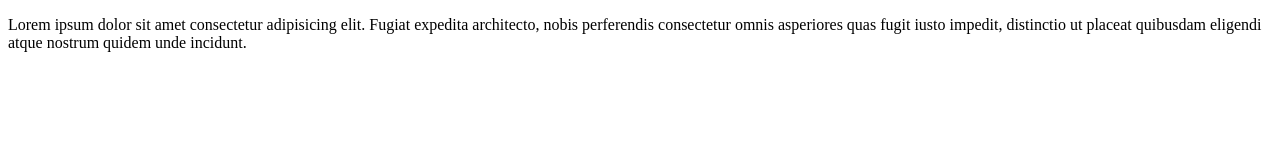
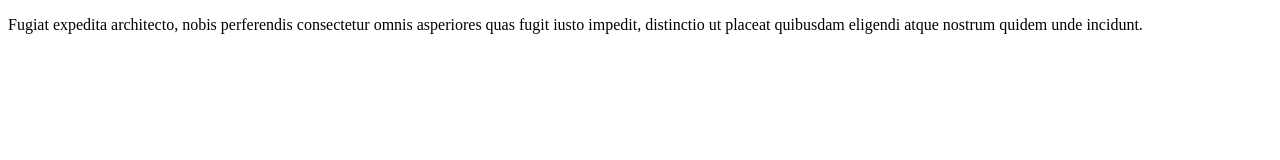
Before and after one commit to boltayevjahongir/project, a plain HTML site: page index.html in a window 1280 px wide. Drawn offline with Linux system fonts and the light colour scheme.

Commit message:
My project

```diff
--- a/index.html
+++ b/index.html
@@ -8,6 +8,6 @@
     <link rel="stylesheet" href="style.css">
 </head>
 <body>
-    <p>Lorem ipsum dolor sit amet consectetur adipisicing elit. Fugiat expedita architecto, nobis perferendis consectetur omnis asperiores quas fugit iusto impedit, distinctio ut placeat quibusdam eligendi atque nostrum quidem unde incidunt.</p>
+    <p>Fugiat expedita architecto, nobis perferendis consectetur omnis asperiores quas fugit iusto impedit, distinctio ut placeat quibusdam eligendi atque nostrum quidem unde incidunt.</p>
 </body>
 </html>
```
